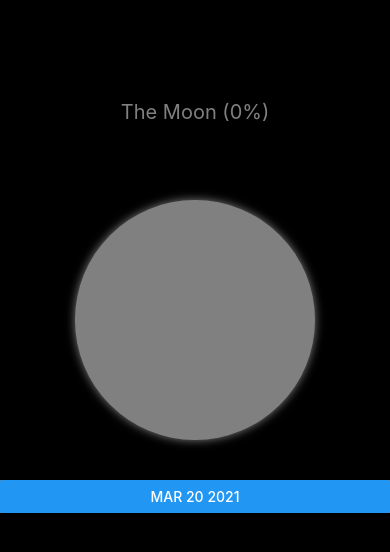
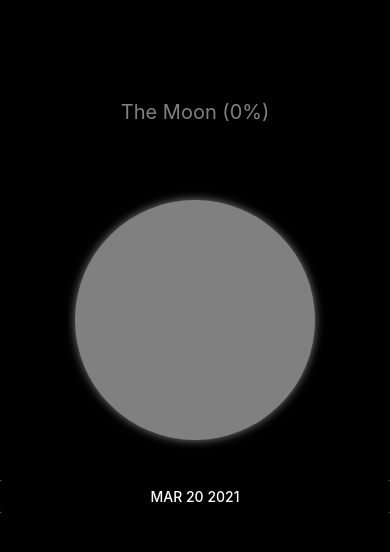
Before and after one commit to kimyoungjin-dev/moonday, a React Native app: screen / in a window 390 px wide. Shown: the top 552 px of the page. Built offline with nearby package versions, Linux system fonts and the light colour scheme; no server answers.

Commit message:
Change timepick

```diff
--- a/Components/DatePick.js
+++ b/Components/DatePick.js
@@ -7,11 +7,9 @@ const View = styled.View`
   justify-content: center;
   background-color: gray;
 `;
-
 const Button = styled.Button``;
 
-const DatePick = () => {
-  const [date, setDate] = useState(new Date());
+const DatePick = ({ time, setTime }) => {
   const [show, setShow] = useState(false);
 
   const dateToString = (date) => {
@@ -23,17 +21,17 @@ const DatePick = () => {
     setShow((prev) => !prev);
   };
   const onChange = (event, selectedDate) => {
-    const currentDate = selectedDate || date;
+    const currentDate = selectedDate || time;
     setShow(Platform.OS === "ios");
-    setDate(currentDate);
+    setTime(currentDate);
   };
 
   return (
     <View>
-      <Button onPress={onPress} title={dateToString(date)} />
+      <Button onPress={onPress} title={dateToString(time)} color="black" />
       {show && (
         <DateTimePicker
-          value={date}
+          value={time}
           mode="date"
           is24Hour={true}
           display="spinner"
--- a/Screens/Home/Container.js
+++ b/Screens/Home/Container.js
@@ -1,19 +1,20 @@
-import React, { useEffect } from "react";
+import React, { useEffect, useState } from "react";
 import Presenter from "./Presenter";
 import { moonApi } from "../../api";
 
 const Container = () => {
+  const [time, setTime] = useState(new Date());
+
   const getData = async () => {
-    const currentTime = Math.floor(new Date() / 1000);
-    const data = await moonApi(currentTime);
+    const data = await moonApi(Math.floor(time / 1000));
     console.log(data);
   };
 
   useEffect(() => {
     getData();
-  }, []);
+  }, [time]);
 
-  return <Presenter />;
+  return <Presenter time={time} setTime={setTime} />;
 };
 
 export default Container;
--- a/Screens/Home/Presenter.js
+++ b/Screens/Home/Presenter.js
@@ -12,12 +12,12 @@ const Title = styled.Text`
   color: white;
 `;
 
-const Presenter = () => {
+const Presenter = ({ time, setTime }) => {
   return (
     <Container>
       <Percent />
       <Moon />
-      <DatePick />
+      <DatePick time={time} setTime={setTime} />
     </Container>
   );
 };
```
